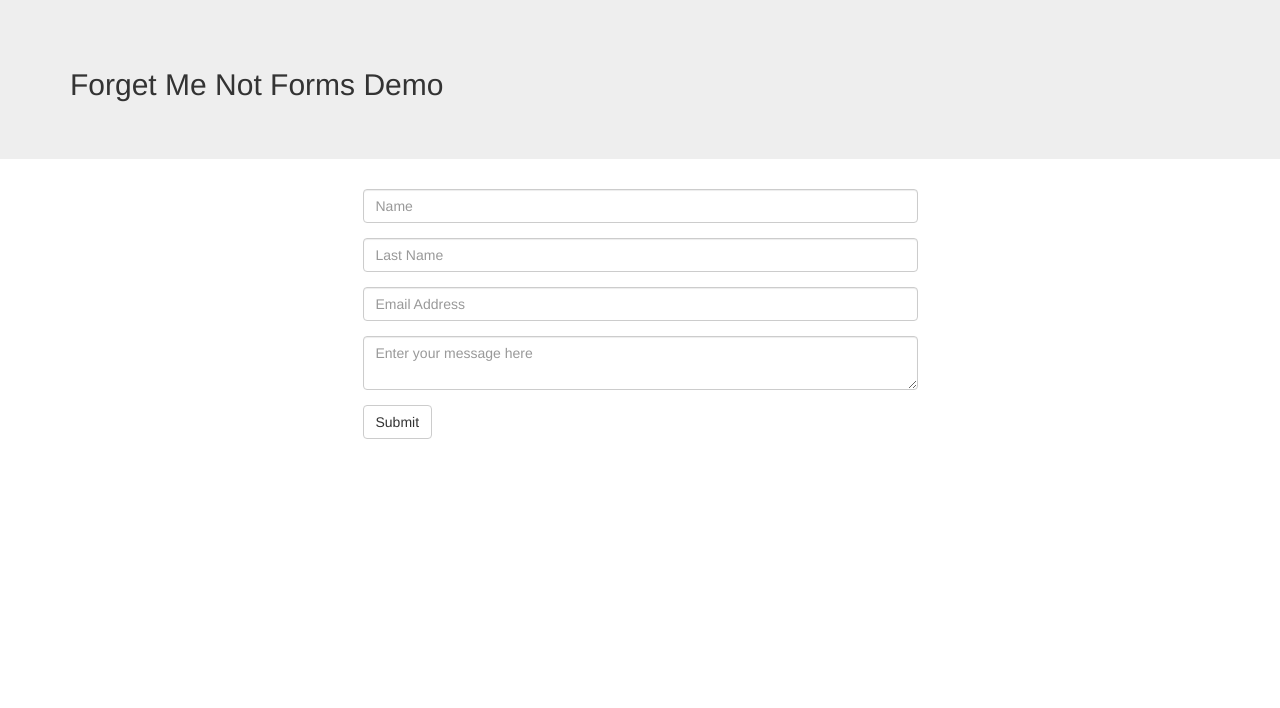
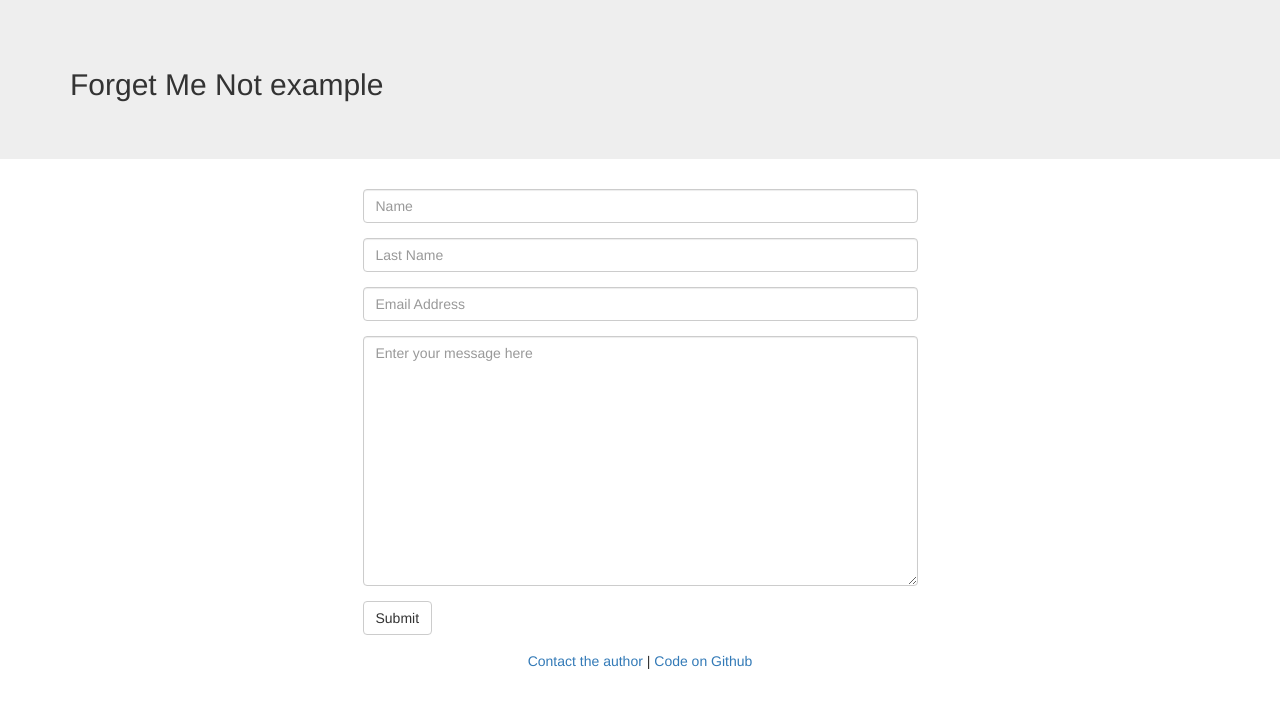
Before and after one commit to bcruddy/jQuery.remember, a website: page src/example/index.html in a window 1280 px wide. Drawn offline with nearby package versions, Linux system fonts and the light colour scheme.

Commit message:
added styling

```diff
--- a/src/example/index.html
+++ b/src/example/index.html
@@ -9,7 +9,7 @@
 <body>
 <div class="jumbotron">
     <div class="container">
-        <h2>Forget Me Not Forms Demo</h2>
+        <h2>Forget Me Not example</h2>
     </div>
 </div>
 <div class="container">
@@ -36,8 +36,13 @@
         </div>
     </div>
     <div class="row">
-        <div class="col-md-6 col-md-offset-3">
+        <div class="col-md-6 col-md-offset-3 text-center">
             <div id="response"></div>
+        </div>
+    </div>
+    <div class="row">
+        <div class="col-md-10 col-md-offset-1 text-center">
+            <a href="http://briancruddy.com/contact" target="_blank">Contact the author</a> | <a href="https://github.com/packofbadgers/ForgetMeNot.git" target="_blank">Code on Github</a>
         </div>
     </div>
 </div>
--- a/src/example/style.css
+++ b/src/example/style.css
@@ -1,3 +1,4 @@
 .success { background: #32cd32; }
 .warning { background: #cd5c5c; }
+.remember textarea { height: 250px; }
 .remember #forget { display: none; }
```
